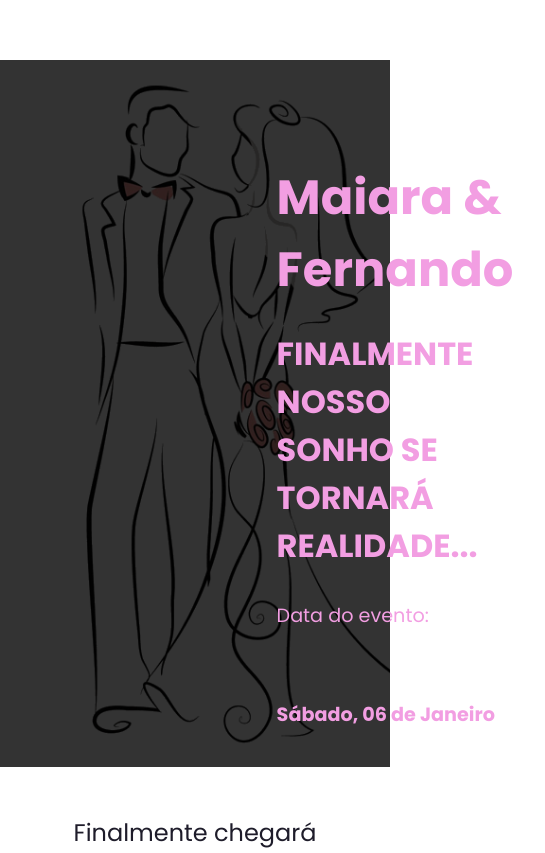
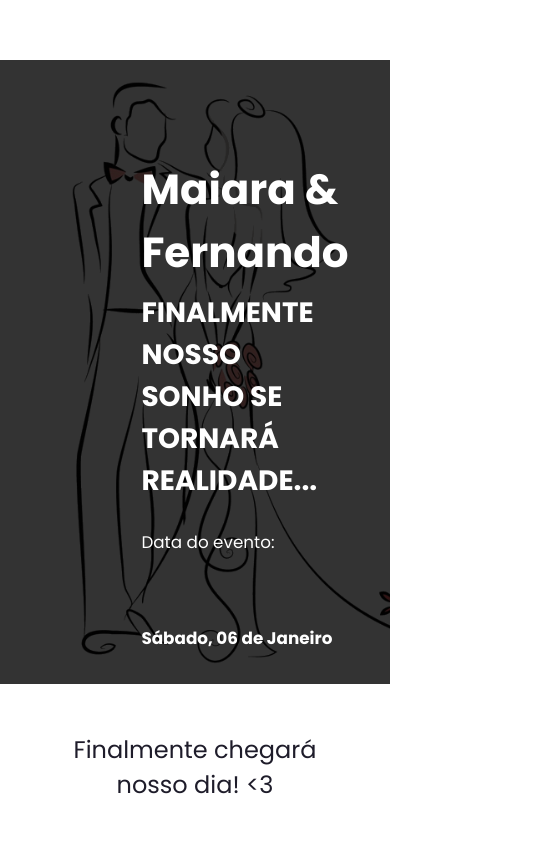
Before and after one commit to FernandoAntonioAzevedo/MaiaraEfernando, a plain HTML site: page index.html in a window 390 px wide. Shown: the top 853 px of the page, 545 px wide, since content can reach past the window. Drawn offline with nearby package versions, Linux system fonts and the light colour scheme.

Commit message:
enviando alterações conteúdo

```diff
--- a/css/styles.css
+++ b/css/styles.css
@@ -39,7 +39,7 @@ body {
 #disclaimer h2,
 #disclaimer .event-date {
   color: var(--primary);
-  margin-left: 400px;
+  margin-left: 300px;
   margin-top: 70px;
 }
 
@@ -54,18 +54,18 @@ body {
   max-width: 350px;
   font-weight: bold;
   margin-bottom: 1em;
-  margin-left: 400px;
+  margin-left: 300px;
 }
 
 #disclaimer p {
   font-size: 1.2em;
   margin-bottom: 0.3em;
-  margin-left: 400px;
+  margin-left: 300px;
 }
 
 #disclaimer .event-date {
   font-weight: bold;
-  margin-left: 400px;
+  margin-left: 300px;
 }
 
 #subscription-form {
@@ -439,10 +439,16 @@ p {
 
   #disclaimer {
     padding: 2em;
+    justify-content: center;
+    align-items: flex-start;
+    margin-right: 200px;
+    font-size: 14px;
+    text-decoration: solid;
+    color: var(--white);
   }
 
   #disclaimer h2 {
-    margin-bottom: 0.5em;
+    margin-bottom: 0.2em;
   }
 
   #subscription-form {
```
